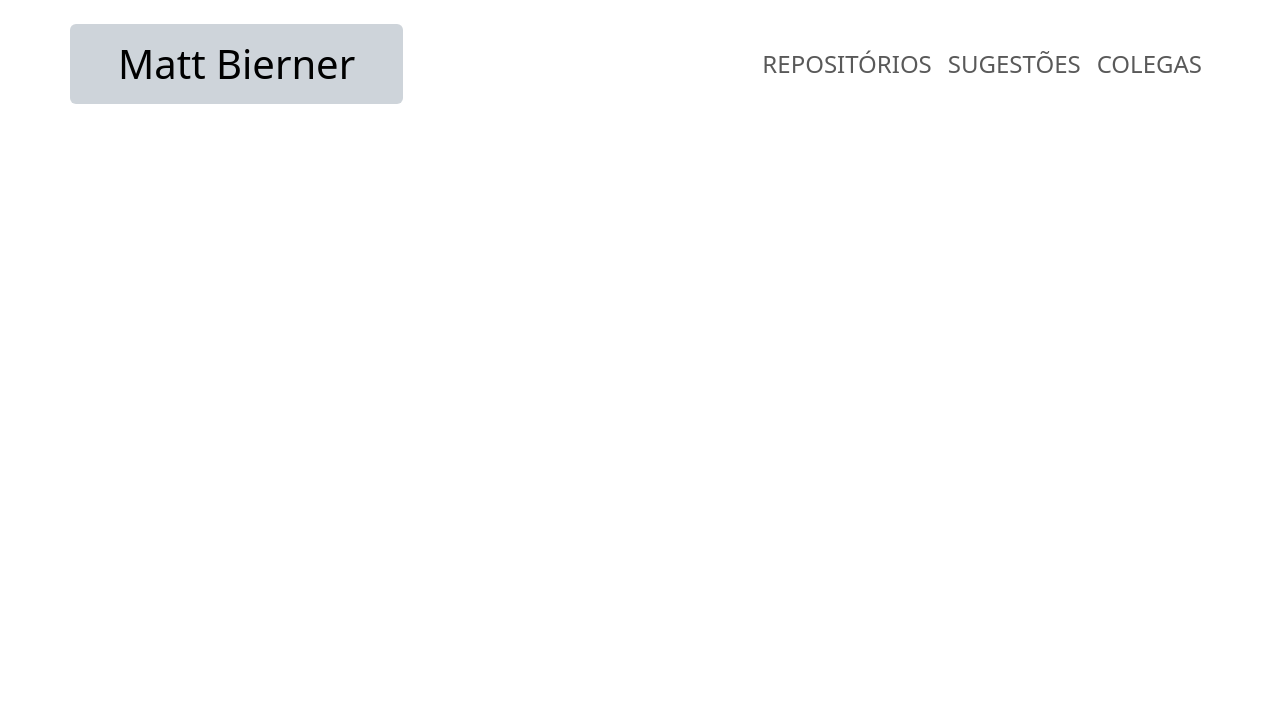
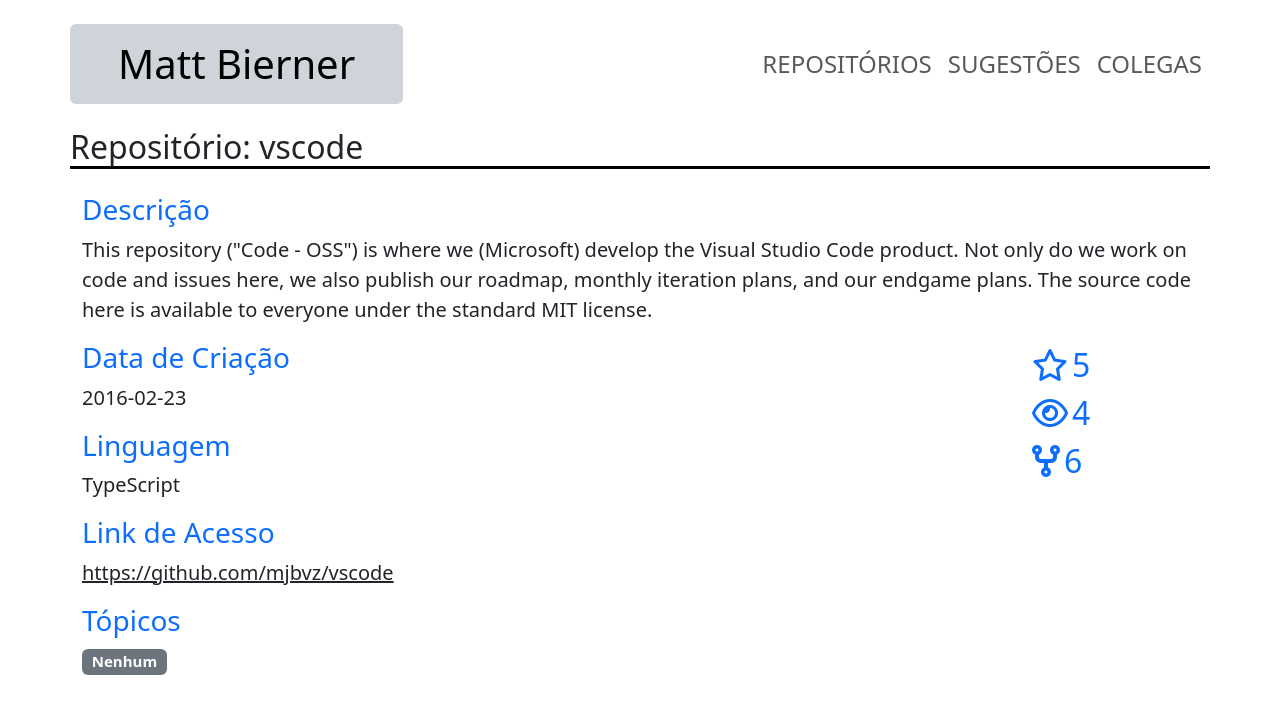
Before and after one commit to jaoppb/diw_tp, a plain HTML site: page repo.html in a window 1280 px wide. Drawn offline with nearby package versions, Linux system fonts and the light colour scheme.

Commit message:
feature: added repository details

```diff
--- a/repo.html
+++ b/repo.html
@@ -41,5 +41,39 @@
             </div>
         </nav>
     </header>
+    <main class="container-fluid">
+        <div class="container">
+            <h2 class="row border-bottom border-3 border-black">Repositório: vscode</h2>
+            <div class="row mt-4 fs-5">
+                <div class="col-12">
+                    <h3 class="text-primary">Descrição</h3>
+                    <p>This repository ("Code - OSS") is where we (Microsoft) develop the Visual Studio Code product. Not only do we work on code and issues here, we also publish our roadmap, monthly iteration plans, and our endgame plans. The source code here is available to everyone under the standard MIT license.</p>
+                </div>
+                <div class="col-sm-10 col-9">
+                    <h3 class="text-primary">Data de Criação</h3>
+                    <p>2016-02-23</p>
+                    <h3 class="text-primary mt-3">Linguagem</h3>
+                    <p>TypeScript</p>
+                    <h3 class="text-primary mt-3">Link de Acesso</h3>
+                    <a class="text-body" href="https://github.com/mjbvz/vscode" target="_blank">https://github.com/mjbvz/vscode</a>
+                    <h3 class="text-primary mt-3">Tópicos</h3>
+                    <div>
+                        <span class="badge text-bg-secondary">Nenhum</span>
+                    </div>
+                </div>
+                <div class="col-sm-2 col-3 d-flex flex-column fs-2">
+                    <a href="https://github.com/mjbvz/vscode/stargazers" target="_blank" class="text-decoration-none">
+                        <i class="me-1 fa-regular fa-star"></i><span>5</span>
+                    </a>
+                    <a href="https://github.com/mjbvz/vscode/watchers" target="_blank" class="text-decoration-none">
+                        <i class="me-1 fa-regular fa-eye"></i><span>4</span>
+                    </a>
+                    <a href="https://github.com/mjbvz/vscode/forks" target="_blank" class="text-decoration-none">
+                        <i class="me-1 fa-solid fa-code-fork"></i><span>6</span>
+                    </a>
+                </div>
+            </div>
+        </div>
+    </main>
 </body>
 </html>
```
